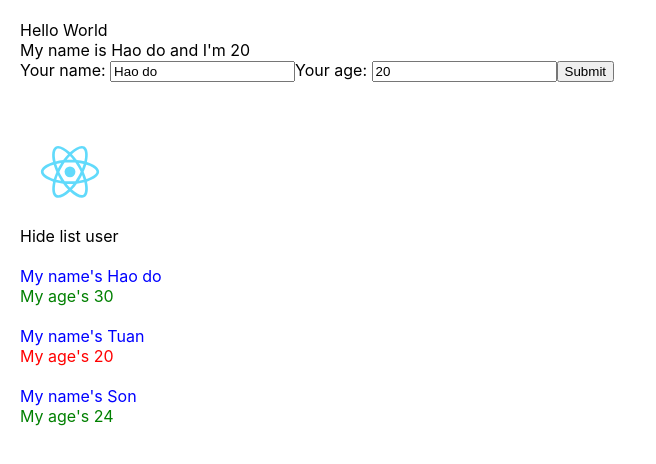
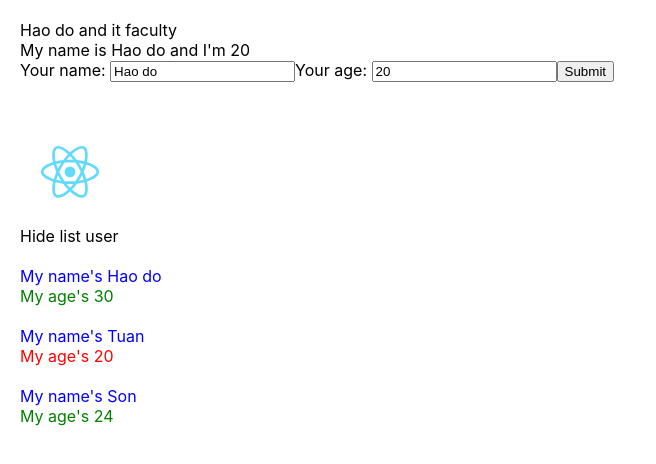
Before and after one commit to haodo04/ReactJS_Learn, a React (Create React App) app: page / in a window 1280 px wide. Shown: the top 464 px of the page, without its empty margins (0-656 px from the left). Built offline with nearby package versions, Linux system fonts and the light colour scheme.

Commit message:
variable in jsx

```diff
--- a/src/App.js
+++ b/src/App.js
@@ -7,7 +7,7 @@ class App extends React.Component {
   render() {
     return (
       <div>
-        Hello World
+        {/* Hello World */}
         <MyComponent></MyComponent>
       </div>
     );
--- a/src/components/MyComponent.js
+++ b/src/components/MyComponent.js
@@ -16,8 +16,13 @@ class MyComponent extends React.Component {
   };
 
   render() {
+    const test = "Hao do and it faculty";
+    const testObj = { name: "hao do", age: "26" };
+
     return (
       <>
+        {test}
+        <br />
         <div>
           <div className="a">
             <AddUserInfo handleAddNewUser={this.handleAddNewUser} />
```
